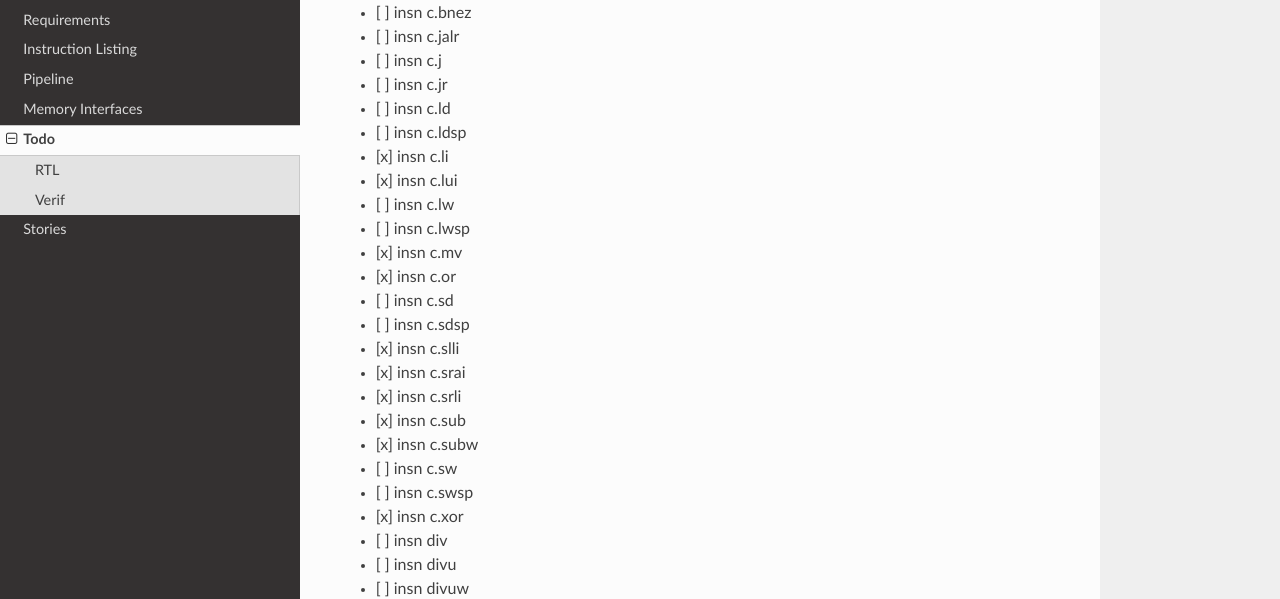
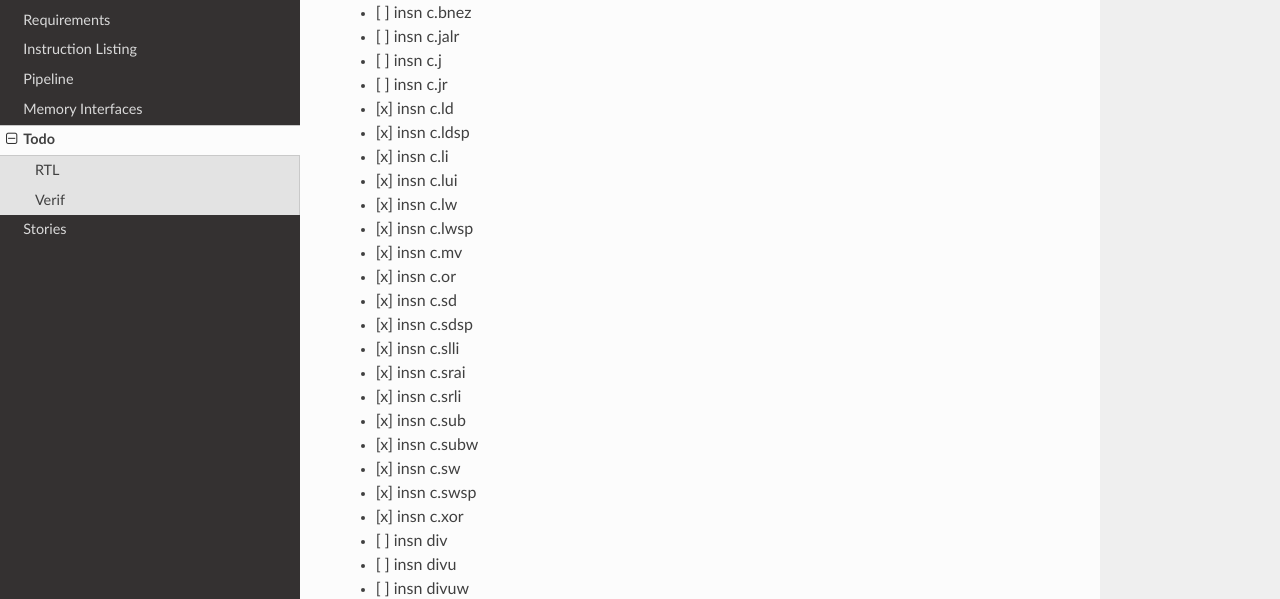
Before and after one commit to ben-marshall/croyde-riscv, an MkDocs documentation site: the page built from docs/todo.md, in a window 1280 px wide and 900 px high, scrolled down 809 px. Shown: the part 159-758 px from the top of the window. Built offline with MkDocs 1.6.1, drawn with Linux system fonts in a browser that asks for light colours; nearby versions of some CDN libraries.

```diff
--- a/docs/todo.md
+++ b/docs/todo.md
@@ -45,23 +45,23 @@
 - [ ] insn c.jalr
 - [ ] insn c.j
 - [ ] insn c.jr
-- [ ] insn c.ld
-- [ ] insn c.ldsp
+- [x] insn c.ld
+- [x] insn c.ldsp
 - [x] insn c.li
 - [x] insn c.lui
-- [ ] insn c.lw
-- [ ] insn c.lwsp
+- [x] insn c.lw
+- [x] insn c.lwsp
 - [x] insn c.mv
 - [x] insn c.or
-- [ ] insn c.sd
-- [ ] insn c.sdsp
+- [x] insn c.sd
+- [x] insn c.sdsp
 - [x] insn c.slli
 - [x] insn c.srai
 - [x] insn c.srli
 - [x] insn c.sub
 - [x] insn c.subw
-- [ ] insn c.sw
-- [ ] insn c.swsp
+- [x] insn c.sw
+- [x] insn c.swsp
 - [x] insn c.xor
 - [ ] insn div
 - [ ] insn divu
```
Also changed, not shown: 3 other files.
